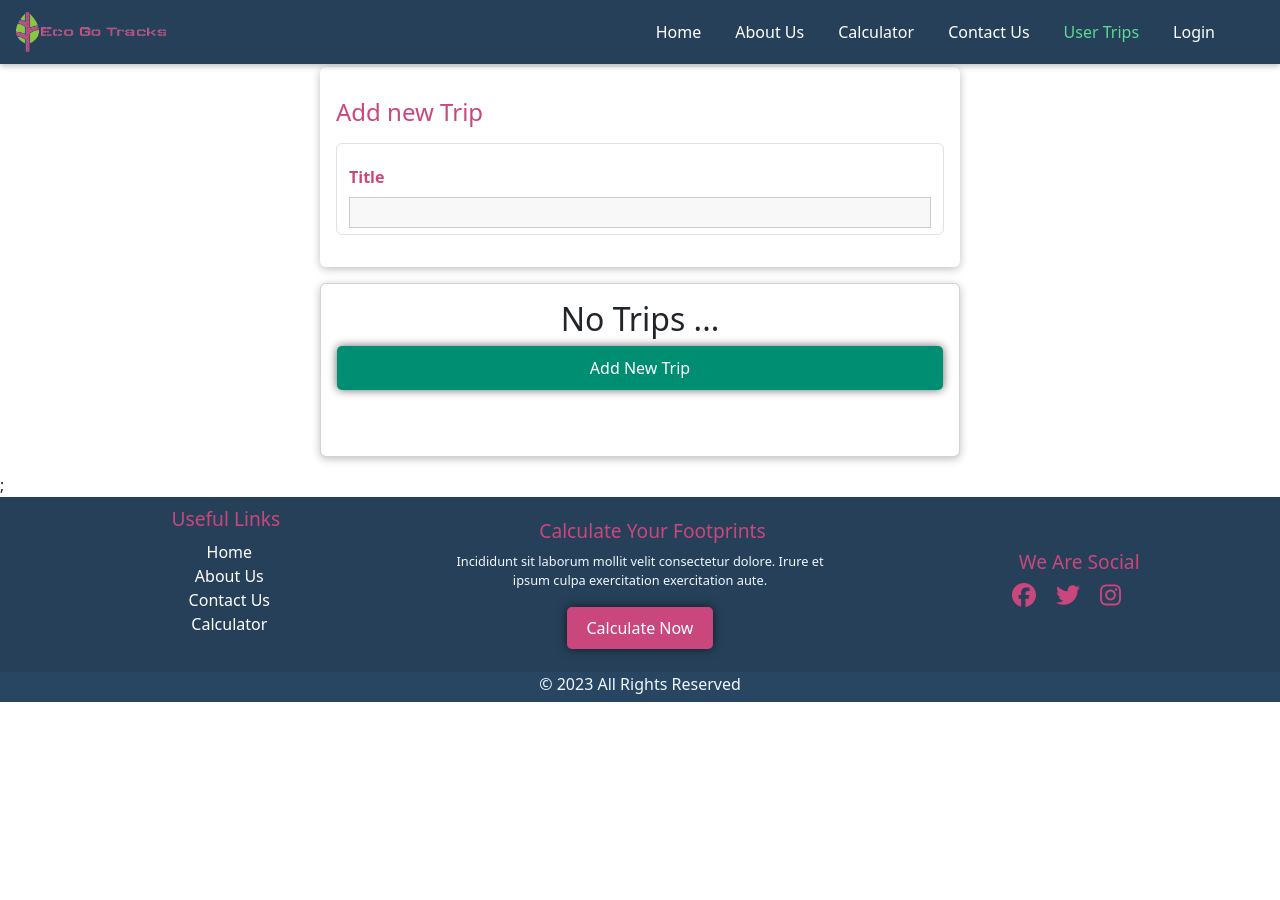
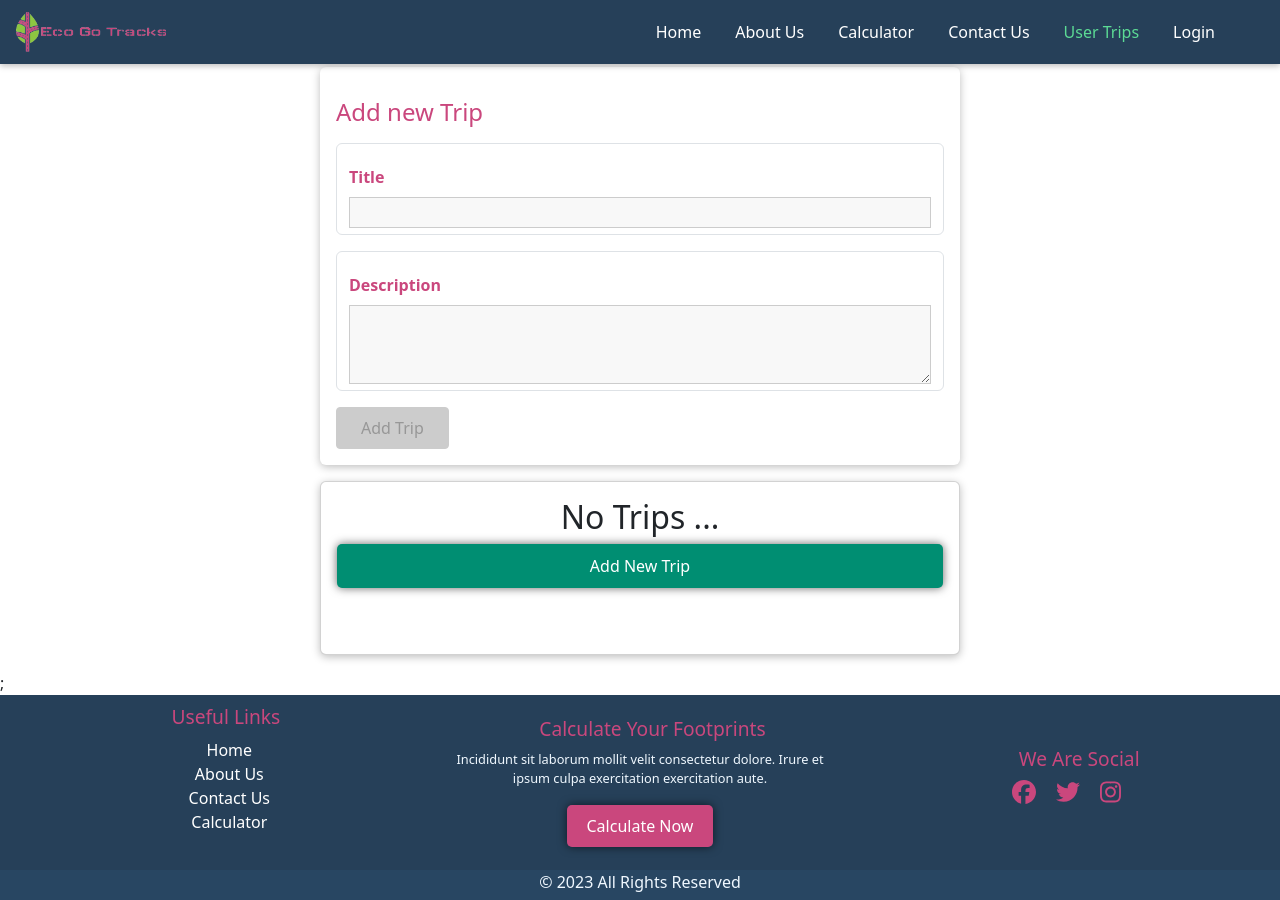
Before and after one commit to UbaidUllah777/EcogoTracks, a React (Create React App) app in the folder eco-go-tracks/: page /userId/trips in a window 1280 px wide. Before the commit the page ends 800 px from the top, so only its background shows below. Built offline with nearby package versions, Linux system fonts and the light colour scheme.

Commit message:
new trip validation

```diff
--- a/eco-go-tracks/src/shared/components/FormElements/Input.js
+++ b/eco-go-tracks/src/shared/components/FormElements/Input.js
@@ -1,4 +1,4 @@
-import React, { useReducer } from "react";
+import React, { useReducer, useEffect } from "react";
 
 import { validate } from "../../util/validators";
 import "./Input.css";
@@ -28,6 +28,13 @@
     isTouched: false,
     isValid: false,
   });
+
+  const { id, onInput } = props;
+  const { value, isValid } = inputState;
+
+  useEffect(() => {
+    onInput(id, value, isValid);
+  }, [id, value, isValid, onInput]);
 
   const changeHandler = (event) => {
     dispatch({
--- a/eco-go-tracks/src/trips/components/NewTrip.js
+++ b/eco-go-tracks/src/trips/components/NewTrip.js
@@ -1,22 +1,87 @@
-import React from "react";
+import React, { useCallback, useReducer } from "react";
 
 import Input from "../../shared/components/FormElements/Input";
-import { VALIDATOR_REQUIRE } from "../../shared/util/validators";
+import Button from "../../shared/components/FormElements/Button";
+
+import {
+  VALIDATOR_REQUIRE,
+  VALIDATOR_MINLENGTH,
+} from "../../shared/util/validators";
 
 import "./NewTrip.css";
 
+const formReducer = (state, action) => {
+  switch (action.type) {
+    case "INPUT_CHANGE":
+      let formIsValid = true;
+      for (const inputId in state.inputs) {
+        if (inputId === action.inputId) {
+          formIsValid = formIsValid && action.isValid;
+        } else {
+          formIsValid = formIsValid && state.inputs[inputId].isValid;
+        }
+      }
+      return {
+        ...state,
+        inputs: {
+          ...state.inputs,
+          [action.inputId]: { value: action.value, isValid: action.isValid },
+        },
+        isValid: formIsValid,
+      };
+
+    default:
+      return state;
+  }
+};
+
 const NewTrip = () => {
+  const [formState, dispatch] = useReducer(formReducer, {
+    inputs: {
+      title: {
+        value: "",
+        isValid: false,
+      },
+      description: {
+        value: "",
+        isValid: false,
+      },
+    },
+    isValid: false,
+  });
+  const inputHandler = useCallback((id, value, isValid) => {
+    dispatch({
+      type: "INPUT_CHANGE",
+      value: value,
+      isValid: isValid,
+      inputId: id,
+    });
+  }, []);
+
   return (
     <React.Fragment>
       <form className="trip-form">
         <h2 className="globalHeading3">Add new Trip</h2>
         <Input
+          id="title"
           element="input"
           type="text"
           label="Title"
           validators={[VALIDATOR_REQUIRE()]}
           errorText="Please enter a valid title"
+          onInput={inputHandler}
         />
+        <Input
+          id="description"
+          element="textarea"
+          label="Description"
+          validators={[VALIDATOR_REQUIRE(), VALIDATOR_MINLENGTH(10)]}
+          errorText="Please Enter atleast 10 characters"
+          onInput={inputHandler}
+        />
+        <Button type="submit" disabled={!formState.isValid}>
+          Add Trip
+        </Button>
       </form>
     </React.Fragment>
   );
```
